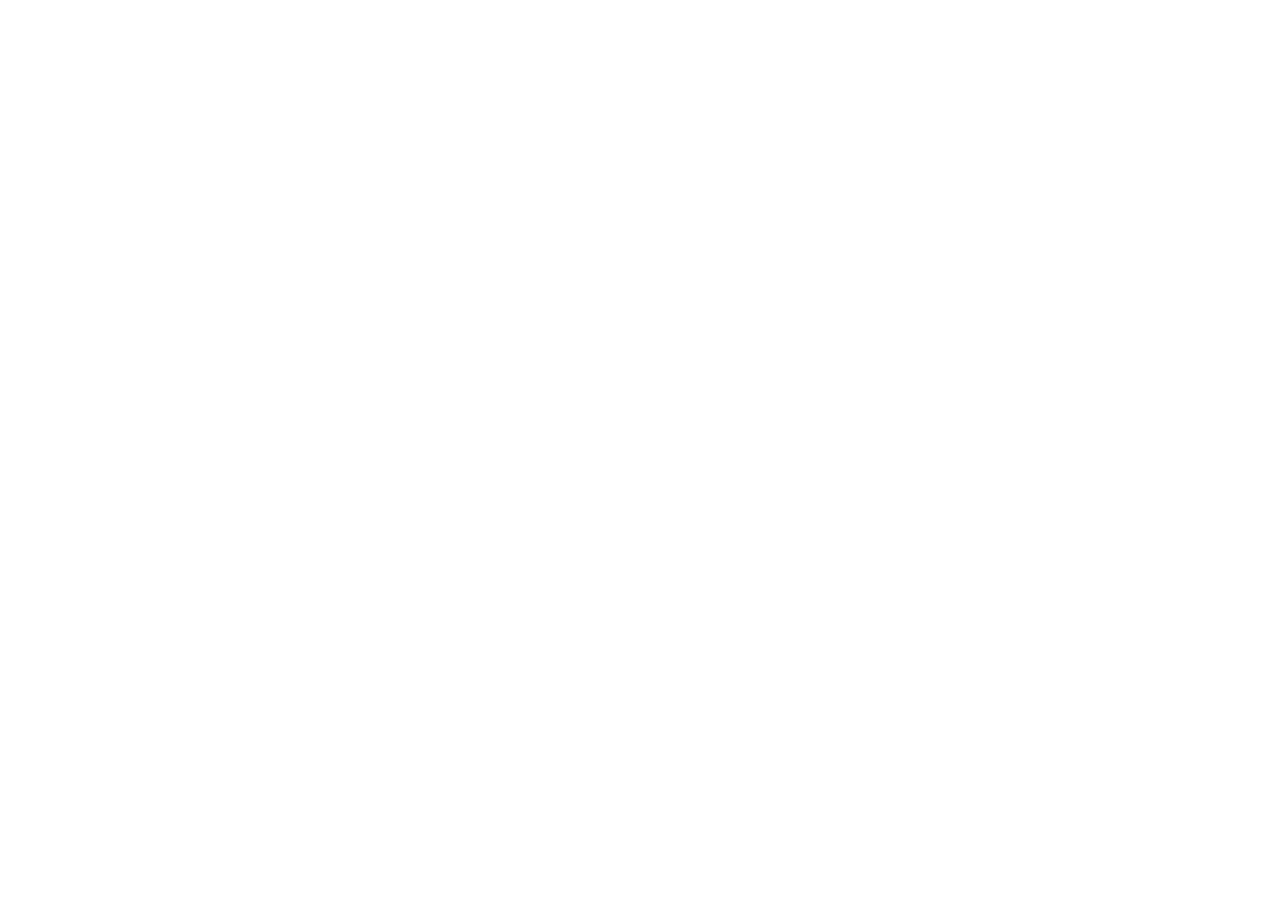
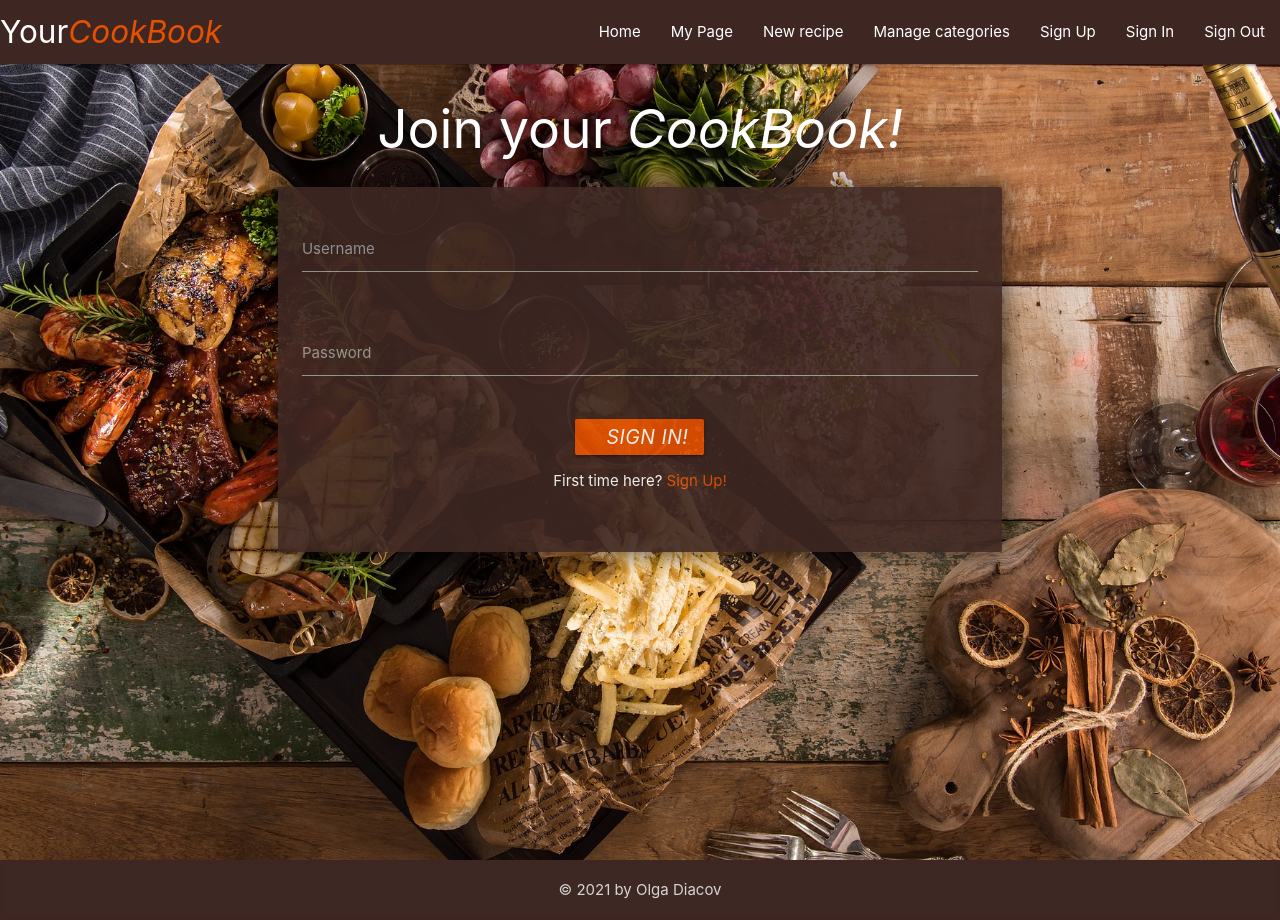
Before and after one commit to Diolg/cook-book, a Flask app: page /signin in a window 1280 px wide. Before the commit the page is empty. Run offline with Flask 2, Linux system fonts and the light colour scheme; some libraries are stand-ins or nearby versions.

Commit message:
Add footer to base.html

```diff
--- a/static/css/style.css
+++ b/static/css/style.css
@@ -1,15 +1,31 @@
 body {
     background-image: url(../images/platter.jpg);
+    background-size: cover;
+    background-attachment: fixed;
+    background-position: center center;
     color: white;
+    display: flex;
+    flex-direction: column;
+    min-height: 100vh;
+
 }
+
+main {
+    flex: 1 0 auto;
+  }
 
 .sidenav li a {
     color: #fff;
 }
 
+.sidenav {
+ opacity: 90%;
+}
+
 .nav-wrapper a em {
-    color: #e65100;
+   color: #e65100;
 }
+
 
 .signup-message {
     line-height: 5;
@@ -19,3 +35,14 @@
     box-shadow: 0 0 20px 7px rgba(0,0,0,0.5);
     opacity: 90%;
 }
+
+.center-align a {
+    color: #e65100;
+}
+
+.page-footer {
+    padding: 5px;
+    flex-grow: 0;
+    background-color: #3e2723 ;
+
+}
--- a/templates/base.html
+++ b/templates/base.html
@@ -25,7 +25,7 @@
                     <li><a href="">New recipe</a></li>
                     <li><a href="">Manage categories</a></li>
                     <li><a href="{{ url_for('signup') }}">Sign Up</a></li>
-                    <li><a href="">Sign In</a></li>
+                    <li><a href="{{ url_for('signin') }}">Sign In</a></li>
                     <li><a href="">Sign Out</a></li>
                 </ul>
             </div>
@@ -38,7 +38,7 @@
             <li><a href="">New recipe</a></li>
             <li><a href="">Manage categories</a></li>
             <li><a href="{{ url_for('signup') }}">Sign Up</a></li>
-            <li><a href="">Sign In</a></li>
+            <li><a href="{{ url_for('signin') }}">Sign In</a></li>
             <li><a href="">Sign Out</a></li>
         </ul>
     </header>
@@ -63,6 +63,14 @@
 
     </section>
 
+    <footer class="page-footer">
+          <div class="footer-copyright">
+            <div class="container center">
+            © 2021 by Olga Diacov
+            </div>
+          </div>
+    </footer>
+
 
     <script src="https://code.jquery.com/jquery-3.5.1.min.js"
         integrity="sha256-9/aliU8dGd2tb6OSsuzixeV4y/faTqgFtohetphbbj0=" crossorigin="anonymous"></script>
--- a/templates/signin.html
+++ b/templates/signin.html
@@ -0,0 +1,43 @@
+{% extends "base.html" %}
+{% block content %}
+
+    <h2 class="center-align">Join your <em>CookBook!</em></h2>
+
+    <div class="row">
+        <form class="col s12 m10 offset-m1" method="POST" action="{{ url_for('signin') }}">
+            <div class="card-panel brown darken-4">
+                <!-- username -->
+                <div class="row">
+					<div class="input-field col s12">
+
+						<input id="username" name="username" type="text" minlength="4"
+                            maxlength="15" pattern="^[a-zA-Z0-9]{5,15}$" class="validate" required>
+						<label for="username">Username</label>
+					</div>
+                </div>
+                <!-- passowrd -->
+                <div class="row">
+                    <div class="input-field col s12">
+
+                        <input id="password" name="password" type="password" minlength="5"
+                            maxlength="15" pattern="^[a-zA-Z0-9]{5,15}$" class="validate" required>
+                        <label for="password">Password</label>
+                    </div>
+                </div>
+                <!-- sign in button-->
+                <div class="row center">
+                     <button class="btn waves-effect waves-light orange darken-4"  type="submit" name="action">
+                         <i class="material-icons right">Sign In!</i>
+                     </button>
+                     <p class="center-align">
+                         First time here?
+                         <a href="{{ url_for('signup') }}">Sign Up!</a>
+                     </p>
+                </div>
+            </div>
+        </form>
+    </div>
+
+
+
+{% endblock %}
```
Also changed, not shown: templates/signup.html (+7 -0 lines).
